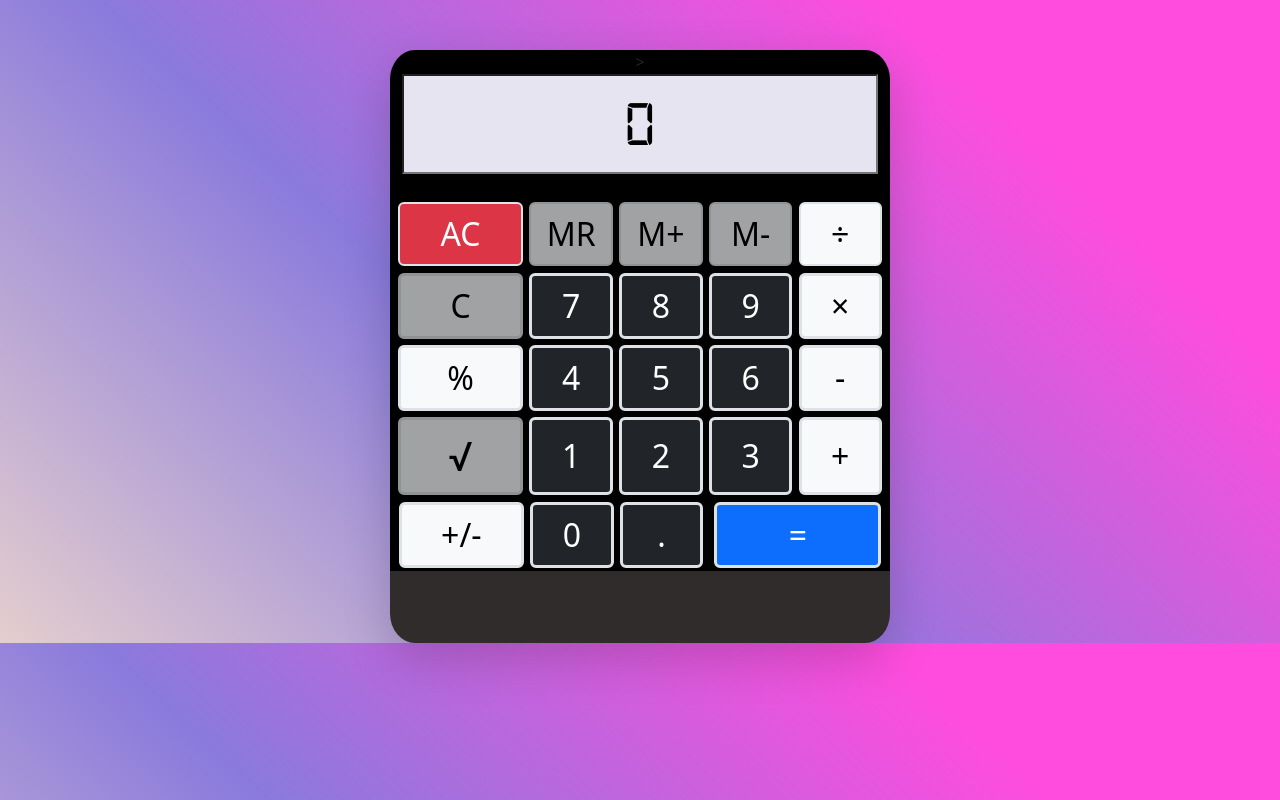
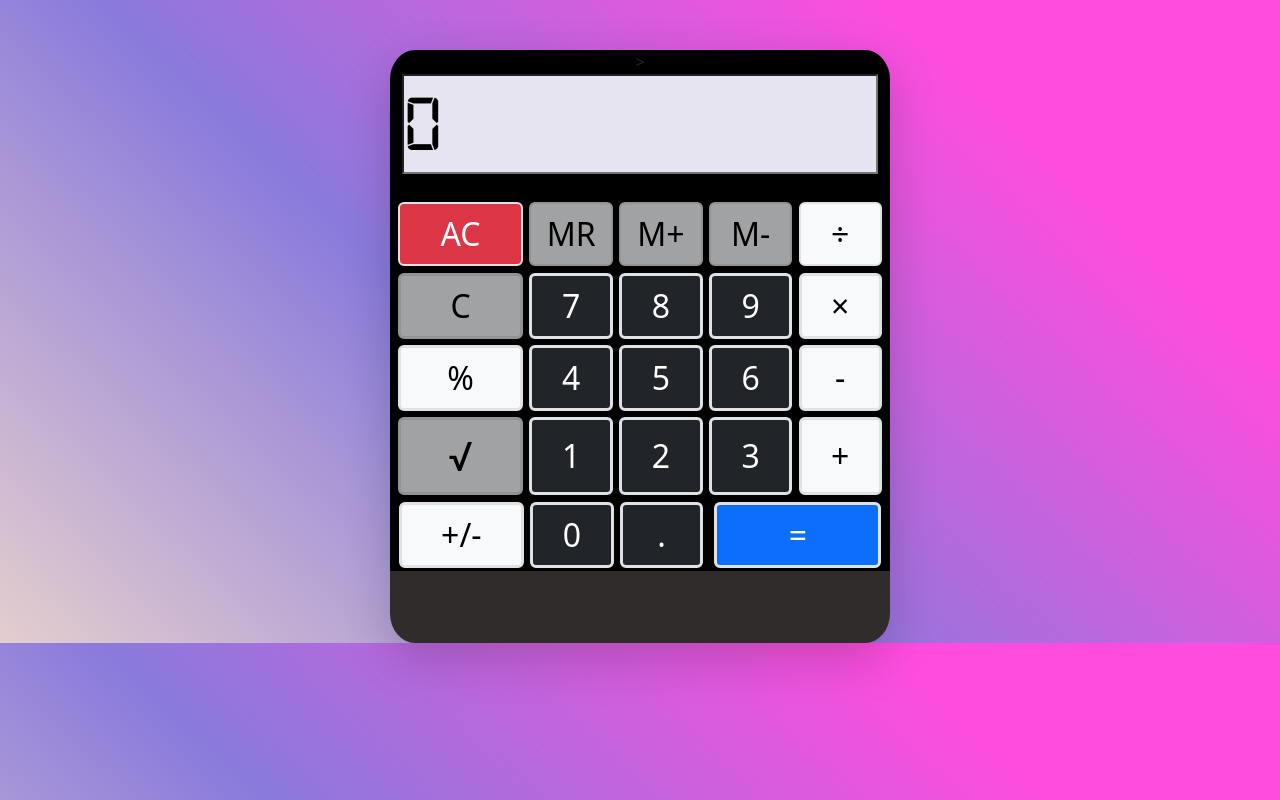
Before and after one commit to morimnsb/Calculator, a plain HTML site: page index.html in a window 1280 px wide. Drawn offline with nearby package versions, Linux system fonts and the light colour scheme.

Commit message:
Update style.css

```diff
--- a/style.css
+++ b/style.css
@@ -32,9 +32,8 @@ body {
   height: 100px;
   margin-bottom: 25px;
   font-family: Digital-7;
-  font-size: 4rem;
+  font-size: 5rem;
   background-color: #e6e4f0;
-  text-align: center;
 }
 
 .keys button{
```
